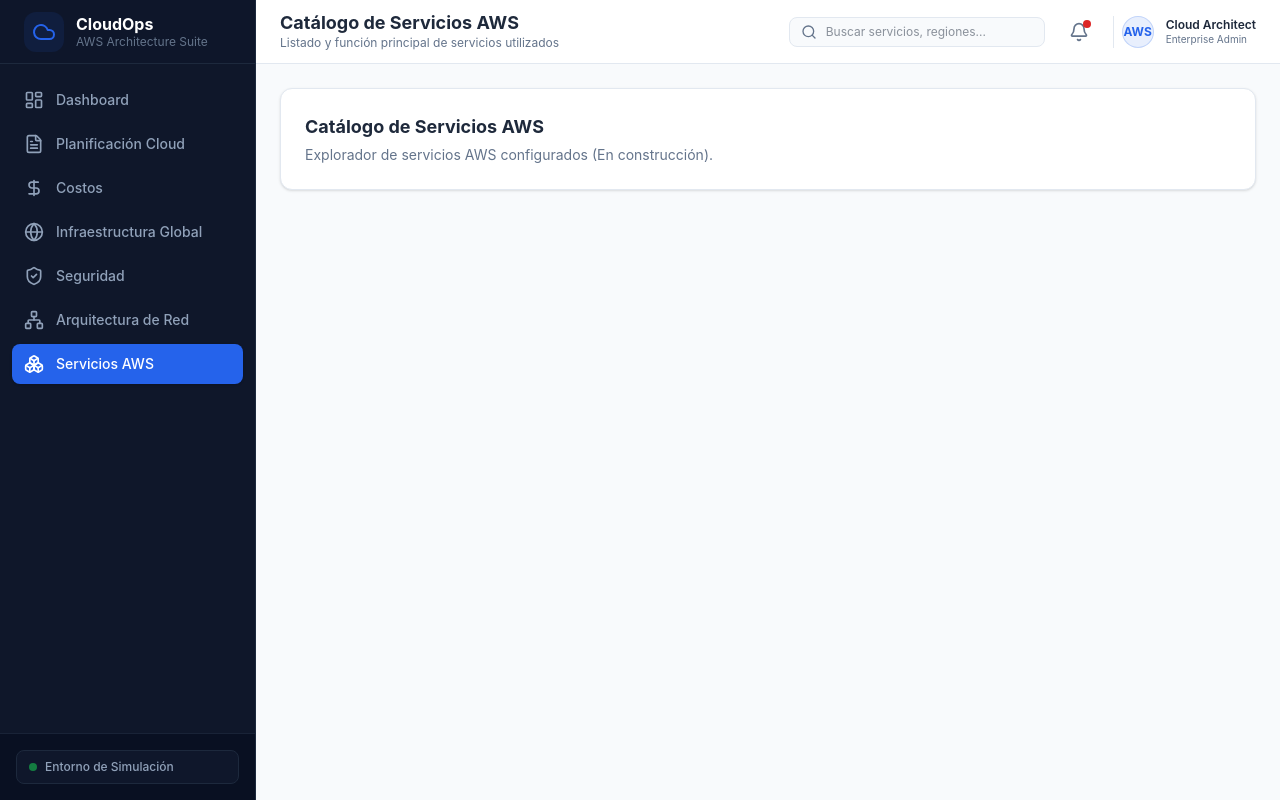
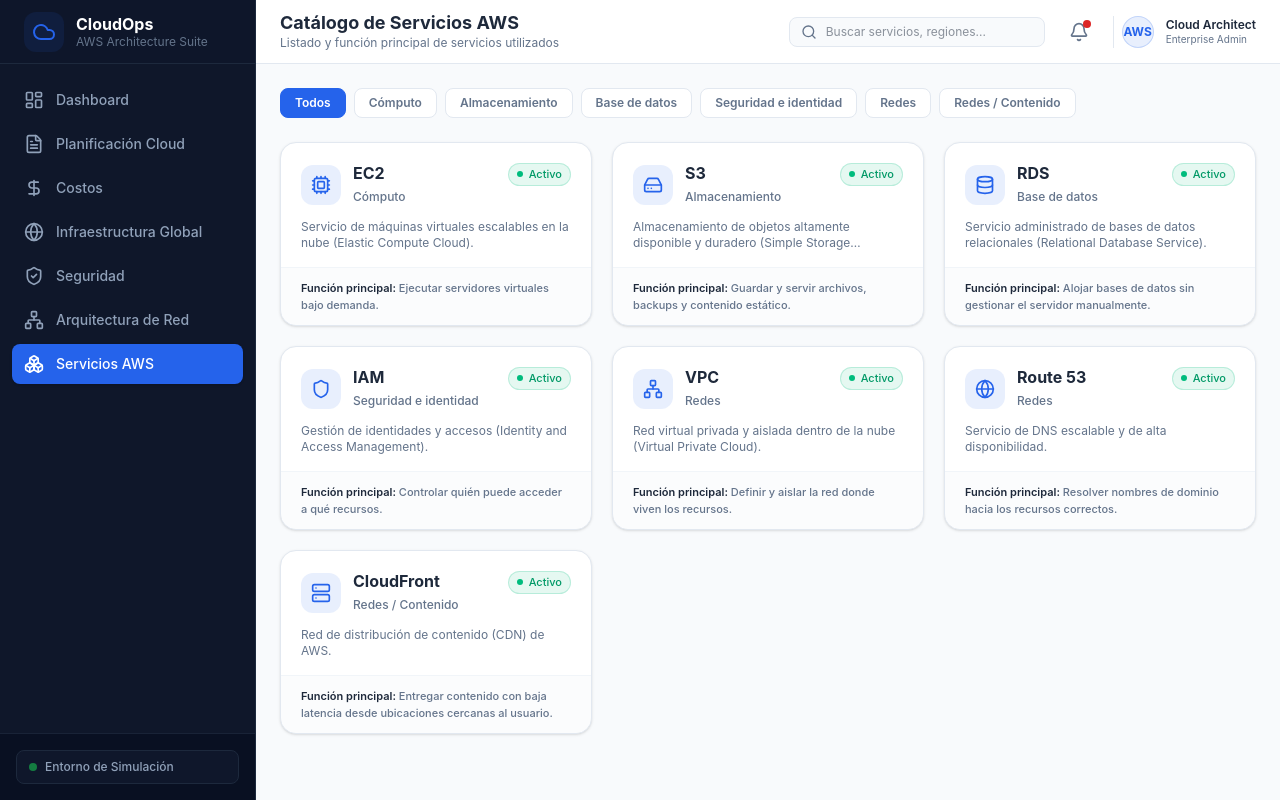
Before and after one commit to GR-Codes18/cloudops-dashboard, a React (Vite) app: page /services in a window 1280 px wide. Built offline with nearby package versions, Linux system fonts and the light colour scheme.

Commit message:
feat: agrega modulo de Servicios AWS con filtro y modal de detalle

```diff
--- a/src/components/ServiceCard.tsx
+++ b/src/components/ServiceCard.tsx
@@ -5,6 +5,7 @@
 
 interface ServiceCardProps {
   service: AWSService;
+  onClick?: () => void;
 }
 
 const iconMap: Record<string, React.ComponentType<{ className?: string }>> = {
@@ -17,11 +18,14 @@
   cloudfront: Server,
 };
 
-export const ServiceCard: React.FC<ServiceCardProps> = ({ service }) => {
+export const ServiceCard: React.FC<ServiceCardProps> = ({ service, onClick }) => {
   const IconComponent = iconMap[service.id] || Server;
 
   return (
-    <div className="bg-card rounded-2xl border border-border p-5 shadow-sm hover:border-primary/40 hover:shadow-md transition-all flex flex-col justify-between">
+    <div
+      onClick={onClick}
+      className="bg-card rounded-2xl border border-border p-5 shadow-sm hover:border-primary/40 hover:shadow-md transition-all flex flex-col justify-between cursor-pointer"
+    >
       <div>
         <div className="flex items-start justify-between gap-3 mb-3">
           <div className="flex items-center gap-3">
--- /dev/null
+++ b/src/components/ServiceDetailModal.tsx
@@ -0,0 +1,132 @@
+import React from 'react';
+import type { AWSService } from '../types/cloud';
+import { StatusBadge } from './StatusBadge';
+import { X, ExternalLink } from 'lucide-react';
+
+interface ServiceDetailModalProps {
+  service: AWSService | null;
+  onClose: () => void;
+}
+
+export const ServiceDetailModal: React.FC<ServiceDetailModalProps> = ({
+  service,
+  onClose,
+}) => {
+  if (!service) return null;
+
+  return (
+    <div
+      className="fixed inset-0 bg-slate-900/50 flex items-center justify-center p-4 z-50"
+      onClick={onClose}
+      role="presentation"
+    >
+      <div
+        className="bg-card rounded-2xl border border-border shadow-xl max-w-2xl w-full max-h-[85vh] overflow-y-auto p-6"
+        onClick={(e) => e.stopPropagation()}
+        role="dialog"
+        aria-modal="true"
+        aria-labelledby="service-modal-title"
+      >
+        {/* Encabezado */}
+        <div className="flex items-start justify-between gap-3 mb-1">
+          <div>
+            <span className="text-[11px] font-bold uppercase tracking-wider text-primary">
+              Vista Detallada
+            </span>
+
+            <h2
+              id="service-modal-title"
+              className="text-2xl font-bold text-text-primary leading-tight mt-0.5"
+            >
+              {service.name}
+            </h2>
+
+            <p className="text-xs text-text-secondary mt-0.5">
+              {service.category}
+            </p>
+          </div>
+
+          <button
+            onClick={onClose}
+            className="p-1.5 rounded-lg text-text-secondary hover:bg-slate-100 transition-colors flex-shrink-0"
+            aria-label="Cerrar"
+          >
+            <X className="w-5 h-5" />
+          </button>
+        </div>
+
+        <div className="flex items-center gap-2 mt-3 mb-5">
+          <StatusBadge status={service.status} size="sm" />
+        </div>
+
+        {/* Contenido en dos columnas */}
+        <div className="grid grid-cols-1 md:grid-cols-2 gap-6">
+          <div className="space-y-4">
+            <div>
+              <p className="text-xs font-bold text-text-secondary uppercase tracking-wide mb-1">
+                Descripción
+              </p>
+
+              <p className="text-sm text-text-primary leading-relaxed">
+                {service.description}
+              </p>
+            </div>
+
+            <div>
+              <p className="text-xs font-bold text-text-secondary uppercase tracking-wide mb-1">
+                Función Principal
+              </p>
+
+              <p className="text-sm text-text-primary leading-relaxed">
+                {service.mainFunction}
+              </p>
+            </div>
+          </div>
+
+          <div className="space-y-4">
+            <div>
+              <p className="text-xs font-bold text-text-secondary uppercase tracking-wide mb-1">
+                Rol en la Arquitectura
+              </p>
+
+              <p className="text-sm text-text-primary leading-relaxed">
+                {service.architectureRole}
+              </p>
+            </div>
+
+            <div>
+              <p className="text-xs font-bold text-text-secondary uppercase tracking-wide mb-2">
+                Capacidades Clave
+              </p>
+
+              <ul className="space-y-1.5">
+                {service.keyCapabilities.map((capability) => (
+                  <li
+                    key={capability}
+                    className="flex items-start gap-2 text-sm text-text-primary"
+                  >
+                    <span className="w-1.5 h-1.5 rounded-full bg-primary mt-1.5 flex-shrink-0" />
+                    {capability}
+                  </li>
+                ))}
+              </ul>
+            </div>
+          </div>
+        </div>
+
+        {/* Footer: link a documentación */}
+        <div className="pt-5 mt-5 border-t border-slate-100">
+          <a
+            href={service.docsUrl}
+            target="_blank"
+            rel="noopener noreferrer"
+            className="inline-flex items-center gap-1.5 text-xs font-semibold text-primary hover:underline"
+          >
+            Ver documentación oficial de AWS
+            <ExternalLink className="w-3.5 h-3.5" />
+          </a>
+        </div>
+      </div>
+    </div>
+  );
+};
--- a/src/data/awsServices.ts
+++ b/src/data/awsServices.ts
@@ -9,6 +9,14 @@
       "Servicio de máquinas virtuales escalables en la nube (Elastic Compute Cloud).",
     mainFunction: "Ejecutar servidores virtuales bajo demanda.",
     status: "Activo",
+    architectureRole:
+      "Capa de cómputo donde corren las aplicaciones y procesos backend de la solución.",
+    keyCapabilities: [
+      "Escalado automático según demanda",
+      "Múltiples familias de instancia (cómputo, memoria, GPU)",
+      "Integración directa con la red virtual (VPC)",
+    ],
+    docsUrl: "https://docs.aws.amazon.com/ec2/",
   },
   {
     id: "s3",
@@ -18,6 +26,14 @@
       "Almacenamiento de objetos altamente disponible y duradero (Simple Storage Service).",
     mainFunction: "Guardar y servir archivos, backups y contenido estático.",
     status: "Activo",
+    architectureRole:
+      "Capa de almacenamiento durable para archivos, artefactos y contenido servido a los usuarios.",
+    keyCapabilities: [
+      "Durabilidad diseñada para 99.99%",
+      "Versionado de objetos",
+      "Políticas de ciclo de vida para archivado automático",
+    ],
+    docsUrl: "https://docs.aws.amazon.com/s3/",
   },
   {
     id: "rds",
@@ -27,6 +43,14 @@
       "Servicio administrado de bases de datos relacionales (Relational Database Service).",
     mainFunction: "Alojar bases de datos sin gestionar el servidor manualmente.",
     status: "Activo",
+    architectureRole:
+      "Persistencia relacional administrada para la información transaccional de la solución.",
+    keyCapabilities: [
+      "Backups automáticos y restauración a un punto en el tiempo",
+      "Alta disponibilidad Multi-AZ",
+      "Motores administrados (PostgreSQL, MySQL, entre otros)",
+    ],
+    docsUrl: "https://docs.aws.amazon.com/rds/",
   },
   {
     id: "iam",
@@ -36,6 +60,14 @@
       "Gestión de identidades y accesos (Identity and Access Management).",
     mainFunction: "Controlar quién puede acceder a qué recursos.",
     status: "Activo",
+    architectureRole:
+      "Capa transversal de seguridad que define permisos sobre todos los demás servicios.",
+    keyCapabilities: [
+      "Políticas granulares por usuario, grupo o rol",
+      "Autenticación multifactor (MFA)",
+      "Principio de mínimo privilegio",
+    ],
+    docsUrl: "https://docs.aws.amazon.com/iam/",
   },
   {
     id: "vpc",
@@ -45,6 +77,14 @@
       "Red virtual privada y aislada dentro de la nube (Virtual Private Cloud).",
     mainFunction: "Definir y aislar la red donde viven los recursos.",
     status: "Activo",
+    architectureRole:
+      "Perímetro de red que aísla y organiza los recursos internos mediante subredes.",
+    keyCapabilities: [
+      "Subredes públicas y privadas",
+      "Grupos de seguridad como firewall virtual",
+      "Tablas de enrutamiento personalizadas",
+    ],
+    docsUrl: "https://docs.aws.amazon.com/vpc/",
   },
   {
     id: "route53",
@@ -53,6 +93,14 @@
     description: "Servicio de DNS escalable y de alta disponibilidad.",
     mainFunction: "Resolver nombres de dominio hacia los recursos correctos.",
     status: "Activo",
+    architectureRole:
+      "Punto de entrada que traduce el dominio del usuario hacia la infraestructura correspondiente.",
+    keyCapabilities: [
+      "Resolución DNS de baja latencia",
+      "Verificación de salud (health checks) de endpoints",
+      "Enrutamiento por política (geográfico, ponderado, entre otros)",
+    ],
+    docsUrl: "https://docs.aws.amazon.com/route53/",
   },
   {
     id: "cloudfront",
@@ -61,5 +109,13 @@
     description: "Red de distribución de contenido (CDN) de AWS.",
     mainFunction: "Entregar contenido con baja latencia desde ubicaciones cercanas al usuario.",
     status: "Activo",
+    architectureRole:
+      "Capa de distribución que acerca el contenido al usuario final antes de llegar a la VPC.",
+    keyCapabilities: [
+      "Red de ubicaciones de borde (edge locations) global",
+      "Cacheo de contenido estático y dinámico",
+      "Integración nativa con S3 y balanceadores de carga",
+    ],
+    docsUrl: "https://docs.aws.amazon.com/cloudfront/",
   },
 ];
--- a/src/pages/Services.tsx
+++ b/src/pages/Services.tsx
@@ -1,10 +1,66 @@
-import React from 'react';
+import React, { useState, useMemo } from 'react';
+import { awsServices } from '../data/awsServices';
+import { ServiceCard } from '../components/ServiceCard';
+import { ServiceDetailModal } from '../components/ServiceDetailModal';
+import type { AWSService } from '../types/cloud';
+
+const ALL_CATEGORIES = 'Todos';
 
 export const Services: React.FC = () => {
+  const [activeCategory, setActiveCategory] = useState<string>(ALL_CATEGORIES);
+  const [selectedService, setSelectedService] = useState<AWSService | null>(null);
+
+  const categories = useMemo(() => {
+    const unique = Array.from(new Set(awsServices.map((s) => s.category)));
+    return [ALL_CATEGORIES, ...unique];
+  }, []);
+
+  const filteredServices = useMemo(() => {
+    if (activeCategory === ALL_CATEGORIES) return awsServices;
+    return awsServices.filter((s) => s.category === activeCategory);
+  }, [activeCategory]);
+
   return (
-    <div className="p-6 bg-card rounded-xl border border-border shadow-sm">
-      <h3 className="text-lg font-bold text-text-primary">Catálogo de Servicios AWS</h3>
-      <p className="text-sm text-text-secondary mt-1">Explorador de servicios AWS configurados (En construcción).</p>
+    <div className="space-y-6">
+      <div className="flex flex-wrap gap-2">
+        {categories.map((category) => {
+          const isActive = category === activeCategory;
+          return (
+            <button
+              key={category}
+              onClick={() => setActiveCategory(category)}
+              className={`px-3.5 py-1.5 rounded-lg text-xs font-semibold border transition-colors ${
+                isActive
+                  ? 'bg-primary text-white border-primary'
+                  : 'bg-card text-text-secondary border-border hover:border-primary/40'
+              }`}
+            >
+              {category}
+            </button>
+          );
+        })}
+      </div>
+
+      {filteredServices.length === 0 ? (
+        <div className="bg-card rounded-2xl border border-border p-8 text-center text-text-secondary text-sm">
+          No hay servicios en esta categoría.
+        </div>
+      ) : (
+        <div className="grid grid-cols-1 sm:grid-cols-2 lg:grid-cols-3 gap-5">
+          {filteredServices.map((service) => (
+            <ServiceCard
+              key={service.id}
+              service={service}
+              onClick={() => setSelectedService(service)}
+            />
+          ))}
+        </div>
+      )}
+
+      <ServiceDetailModal
+        service={selectedService}
+        onClose={() => setSelectedService(null)}
+      />
     </div>
   );
 };
```
